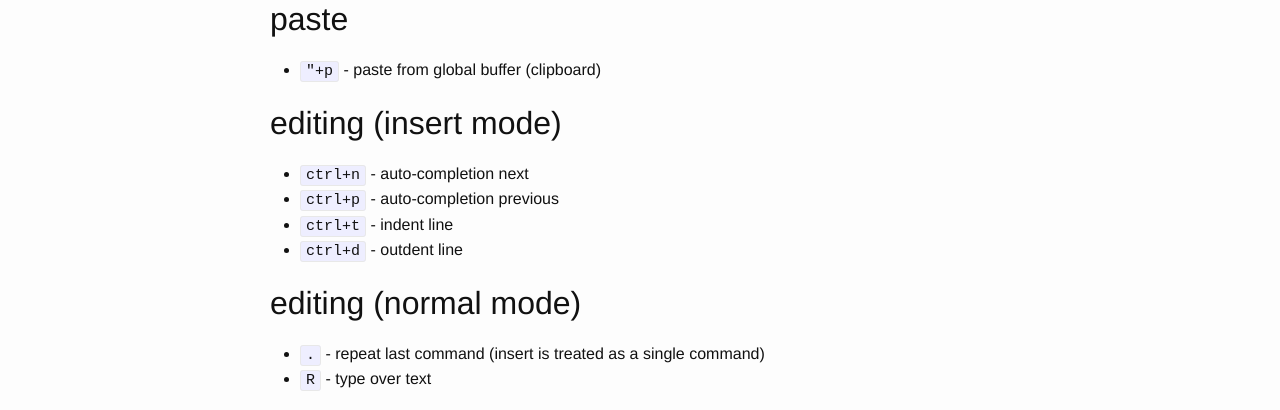
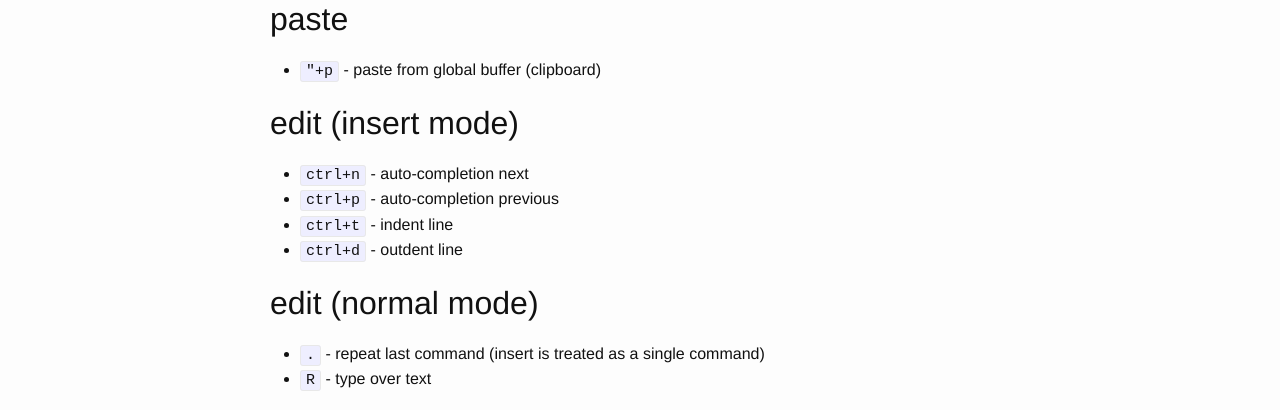
Before and after one commit to uldissturms/uldissturms.github.io, a Jekyll site: the page built from _posts/2016-08-07-vim-cheat-sheet.markdown, in a window 1280 px wide. Shown: the part 247-657 px from the top of the page. Built offline with Jekyll 4.4.1, drawn with Linux system fonts in a browser that asks for light colours.

Commit message:
fixup word tenses

````diff
--- a/_posts/2016-08-07-vim-cheat-sheet.markdown
+++ b/_posts/2016-08-07-vim-cheat-sheet.markdown
@@ -11,14 +11,14 @@ paste
 -----
 - ```"+p``` - paste from global buffer (clipboard)
 
-editing (insert mode)
+edit (insert mode)
 ---------------------
 - ```ctrl+n``` - auto-completion next
 - ```ctrl+p``` - auto-completion previous
 - ```ctrl+t``` - indent line
 - ```ctrl+d``` - outdent line
 
-editing (normal mode)
+edit (normal mode)
 ---------------------
 - ```.``` - repeat last command (insert is treated as a single command)
 - ```R``` - type over text
````
